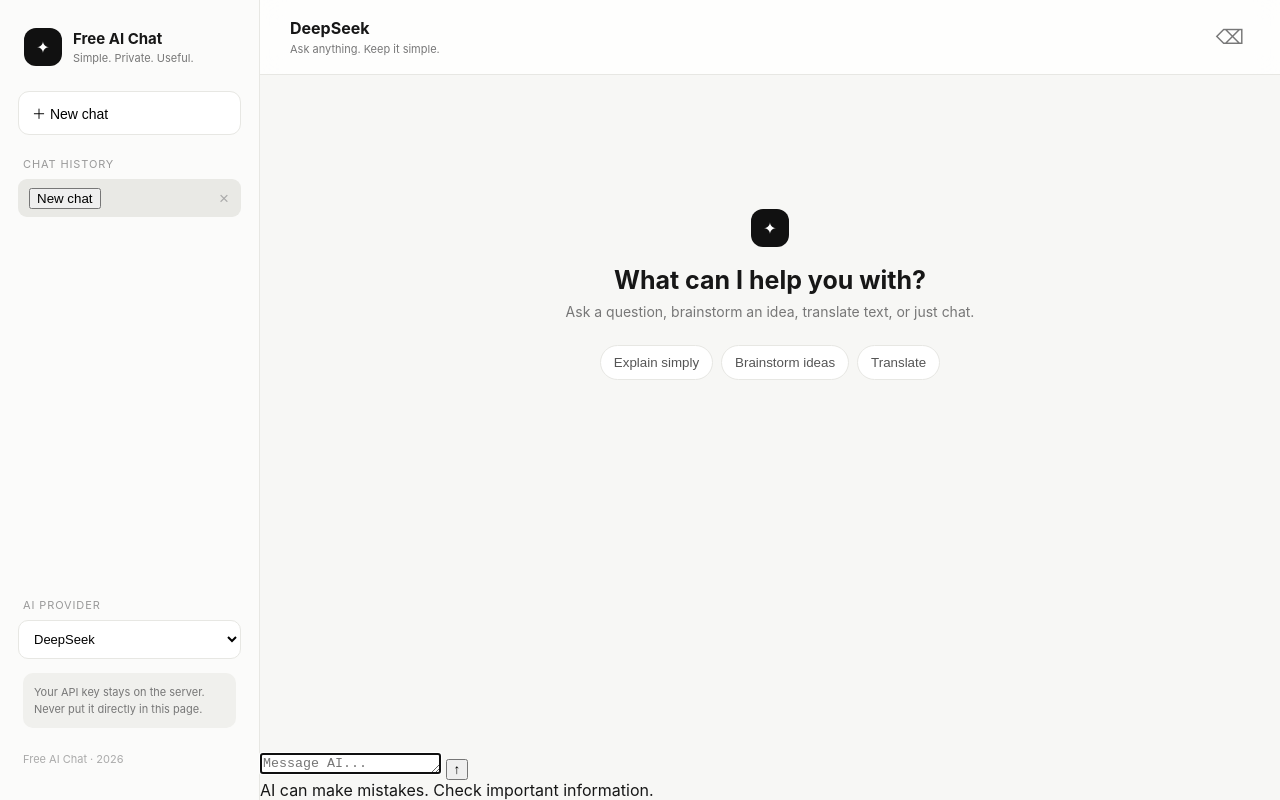
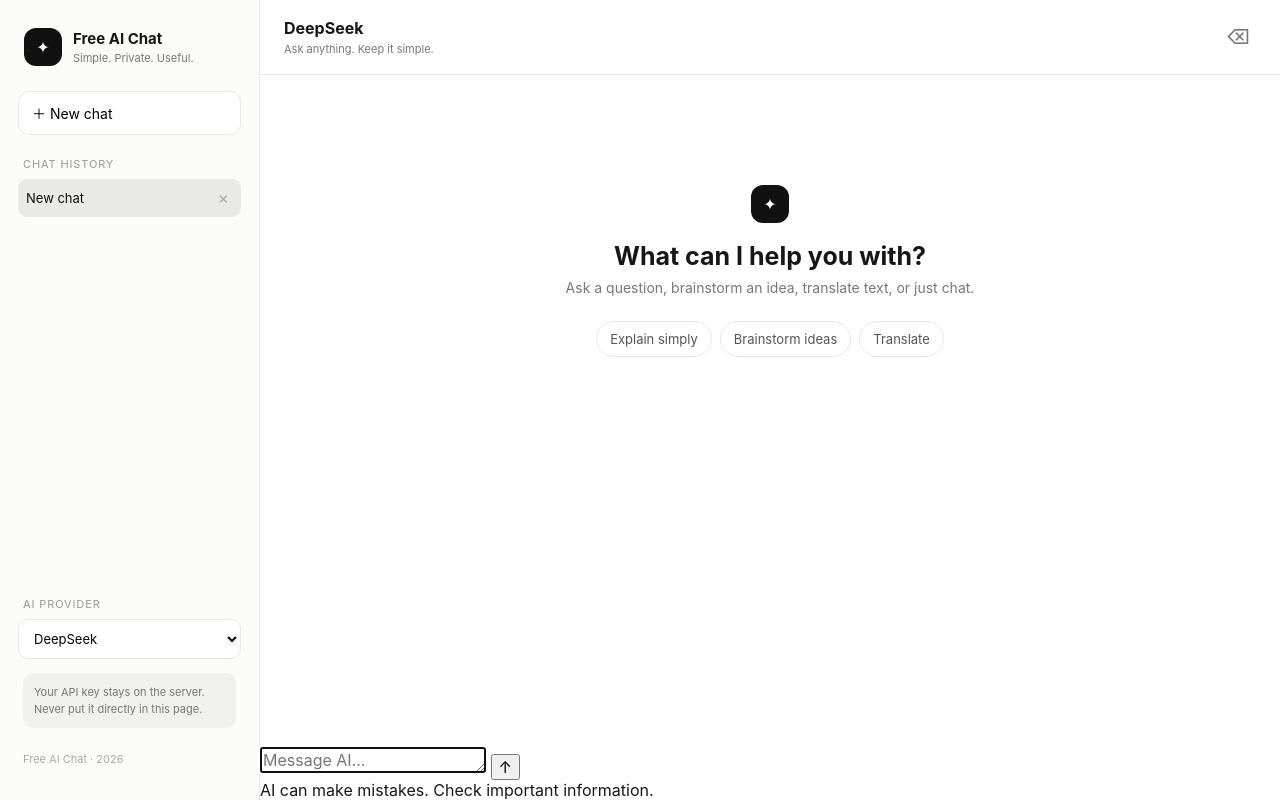
Before and after one commit to jingnuodai-arch/free-ai-chat, a website: page public/index.html in a window 1280 px wide. Both pictures are taken after a click on the button "＋ New chat". Drawn offline with Linux system fonts and the light colour scheme.

Commit message:
Update styles.css

```diff
--- a/public/styles.css
+++ b/public/styles.css
@@ -1,35 +1,46 @@
 * {
   box-sizing: border-box;
 }
-
 :root {
   --bg: #f7f7f5;
-  --panel: #ffffff;
+  --panel: #fff;
   --text: #171717;
   --muted: #777;
   --line: #e7e7e3;
   --accent: #111;
   --user: #111;
 }
-
+html,
 body {
+  width: 100%;
+  min-height: 100%;
   margin: 0;
+}
+body {
   background: var(--bg);
   color: var(--text);
-  font-family: Inter, ui-sans-serif, system-ui, -apple-system, BlinkMacSystemFont, "Segoe UI", sans-serif;
+  font-family: Inter, ui-sans-serif, system-ui, -apple-system,
+    BlinkMacSystemFont, "Segoe UI", sans-serif;
+}
+button,
+input,
+textarea,
+select {
+  font: inherit;
+}
+.app {
+  width: 100%;
+  min-height: 100vh;
+  display: flex;
+  overflow: hidden;
 }
 
-.app {
+/* Left sidebar: desktop default */
+.sidebar {
+  flex: 0 0 260px;
+  width: 260px;
+  min-width: 0;
   min-height: 100vh;
-  display: flex;
-}
-
-/* =========================
-   左侧栏
-   ========================= */
-
-.sidebar {
-  width: 260px;
   border-right: 1px solid var(--line);
   background: #fbfbfa;
   padding: 24px 18px;
@@ -37,38 +48,38 @@ body {
   flex-direction: column;
   overflow: hidden;
 }
-
 .brand {
   display: flex;
   align-items: center;
   gap: 11px;
   padding: 4px 6px 25px;
+  min-width: 0;
 }
-
 .brand-mark,
 .welcome-icon {
   width: 38px;
   height: 38px;
+  flex: 0 0 38px;
   border-radius: 12px;
   background: #111;
   color: #fff;
   display: grid;
   place-items: center;
 }
-
 .brand strong {
   display: block;
   font-size: 15px;
+  white-space: nowrap;
 }
-
 .brand span {
   display: block;
   color: var(--muted);
   font-size: 11px;
   margin-top: 3px;
+  white-space: nowrap;
 }
-
 .new-chat {
+  width: 100%;
   border: 1px solid var(--line);
   background: #fff;
   border-radius: 11px;
@@ -77,68 +88,62 @@ body {
   font-size: 14px;
   cursor: pointer;
 }
-
 .new-chat:hover,
 .suggestions button:hover {
   background: #f1f1ee;
 }
-
-/* =========================
-   历史记录
-   ========================= */
-
 .history-section {
   margin-top: 22px;
   flex: 1;
   min-height: 0;
   overflow-y: auto;
 }
-
-.history-section > label {
+.history-section > label,
+.side-section label {
   display: block;
   font-size: 11px;
   text-transform: uppercase;
-  letter-spacing: .08em;
+  letter-spacing: 0.08em;
   color: #999;
   margin: 0 5px 8px;
 }
-
 #chatList {
   display: flex;
   flex-direction: column;
   gap: 3px;
 }
-
 .chat-item {
   display: flex;
   align-items: center;
   justify-content: space-between;
   gap: 6px;
   min-height: 38px;
-  padding: 8px 8px 8px 11px;
+  padding: 8px;
   border-radius: 9px;
   cursor: pointer;
   color: #444;
   font-size: 13px;
 }
-
 .chat-item:hover {
   background: #f0f0ed;
 }
-
 .chat-item.active {
   background: #e9e9e5;
   color: #111;
 }
-
-.chat-item span {
+.chat-item-title {
   flex: 1;
   min-width: 0;
   overflow: hidden;
   white-space: nowrap;
   text-overflow: ellipsis;
+  border: 0;
+  padding: 0;
+  background: transparent;
+  text-align: left;
+  color: inherit;
+  font-size: inherit;
 }
-
 .delete-chat {
   flex: 0 0 auto;
   border: 0;
@@ -148,44 +153,24 @@ body {
   line-height: 1;
   cursor: pointer;
   padding: 2px 4px;
-  opacity: 0;
 }
-
-.chat-item:hover .delete-chat,
-.chat-item.active .delete-chat {
-  opacity: 1;
+.history-empty {
+  color: #999;
+  font-size: 12px;
+  padding: 8px;
 }
-
-.delete-chat:hover {
-  color: #111;
-}
-
-/* =========================
-   AI provider
-   ========================= */
-
 .side-section {
   margin-top: 18px;
 }
-
-.side-section label {
-  display: block;
-  font-size: 11px;
-  text-transform: uppercase;
-  letter-spacing: .08em;
-  color: #999;
-  margin: 0 5px 8px;
-}
-
 select {
   width: 100%;
+  min-width: 0;
   border: 1px solid var(--line);
   background: white;
   padding: 10px 11px;
   border-radius: 10px;
   font-size: 13px;
 }
-
 .side-note {
   margin: 14px 5px;
   padding: 11px;
@@ -195,7 +180,6 @@ select {
   font-size: 11px;
   line-height: 1.5;
 }
-
 .sidebar-footer {
   margin-top: auto;
   color: #aaa;
@@ -203,79 +187,68 @@ select {
   padding: 10px 5px;
 }
 
-/* =========================
-   聊天区域
-   ========================= */
-
+/* Main chat */
 .chat {
-  flex: 1;
+  flex: 1 1 auto;
   min-width: 0;
   display: flex;
   flex-direction: column;
+  min-height: 100vh;
   height: 100vh;
+  background: #fff;
 }
-
 .topbar {
-  height: 75px;
-  padding: 17px 30px;
+  flex: 0 0 75px;
+  min-width: 0;
+  padding: 15px 24px;
   border-bottom: 1px solid var(--line);
-  background: rgba(255,255,255,.8);
-  backdrop-filter: blur(12px);
+  background: rgba(255, 255, 255, 0.96);
   display: flex;
   align-items: center;
   justify-content: space-between;
+  gap: 8px;
 }
-
 .topbar h1 {
   font-size: 16px;
   margin: 0;
 }
-
 .topbar p {
   font-size: 11px;
   color: var(--muted);
   margin: 4px 0 0;
 }
-
 .icon-button {
+  flex: 0 0 auto;
   border: 0;
   background: transparent;
   color: #777;
   cursor: pointer;
   font-size: 20px;
 }
-
-/* =========================
-   消息
-   ========================= */
-
 .messages {
-  flex: 1;
+  flex: 1 1 auto;
+  min-height: 0;
   overflow-y: auto;
-  padding: 38px max(20px, calc((100vw - 900px) / 2));
+  padding: 30px 24px;
 }
-
 .welcome {
+  width: 100%;
   max-width: 620px;
-  margin: 12vh auto 0;
+  margin: 10vh auto 0;
   text-align: center;
 }
-
 .welcome-icon {
   margin: 0 auto 18px;
 }
-
 .welcome h2 {
   font-size: 25px;
   margin: 0 0 8px;
 }
-
 .welcome p {
   color: #777;
   font-size: 14px;
   margin: 0;
 }
-
 .suggestions {
   display: flex;
   flex-wrap: wrap;
@@ -283,7 +256,6 @@ select {
   gap: 8px;
   margin-top: 25px;
 }
-
 .suggestions button {
   border: 1px solid var(--line);
   background: white;
@@ -291,17 +263,19 @@ select {
   padding: 9px 13px;
   color: #555;
   cursor: pointer;
+  font-size: 13px;
 }
-
 .message {
   display: flex;
   margin: 0 auto 22px;
+  width: 100%;
   max-width: 760px;
   gap: 12px;
+  min-width: 0;
 }
-
 .avatar {
   flex: 0 0 30px;
+  width: 30px;
   height: 30px;
   border-radius: 9px;
   display: grid;
@@ -309,28 +283,23 @@ select {
   font-size: 12px;
   background: #eee;
 }
-
 .message.user .avatar {
   background: #111;
   color: #fff;
 }
-
+.message-content {
+  min-width: 0;
+  max-width: calc(100% - 42px);
+}
 .bubble {
-  max-width: min(680px, 90%);
+  max-width: 100%;
+  overflow-wrap: anywhere;
   white-space: pre-wrap;
   line-height: 1.65;
   font-size: 14px;
 }
-
 .message.user {
   justify-content: flex-end;
 }
-
-.message.user .bubble {
-  background: var(--user);
-  color: white;
-  padding: 10px 14px;
-  border-radius: 15px 15px 4px 15px;
-}
-
-.message.assistant .
+.message.user .message-content {
+  display: flex;
```
